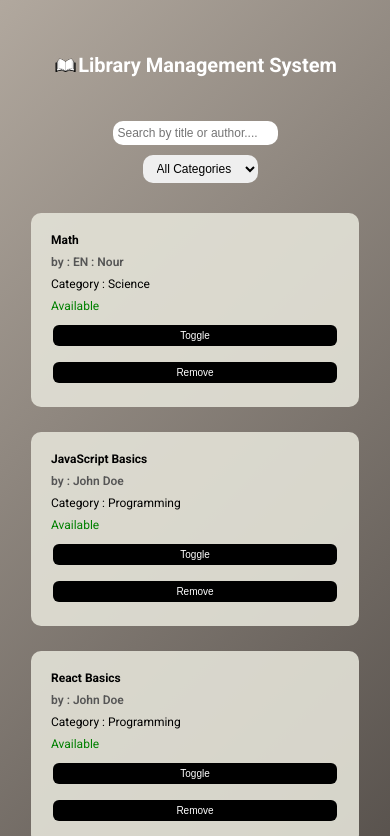
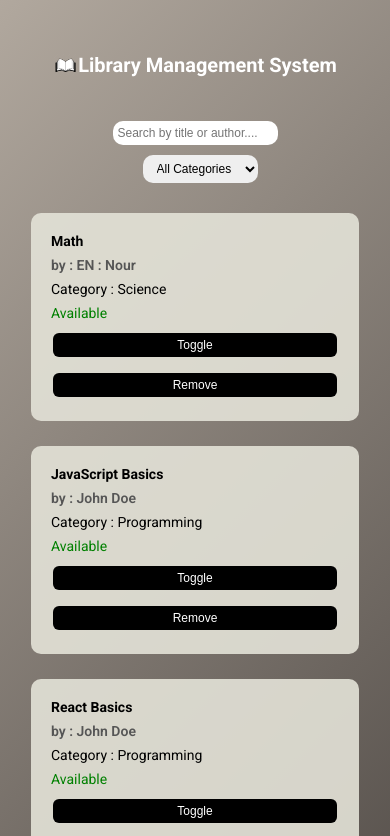
Before and after one commit to NourAlhoussein/Task_1_V9, a plain HTML site: page index.html in a window 390 px wide. Shown: the top 836 px of the page. Drawn offline with Linux system fonts and the light colour scheme; a web font is replaced by a local one.

Commit message:
third commit

```diff
--- a/style.css
+++ b/style.css
@@ -215,11 +215,12 @@ button:hover {
   }
   .book-card,
   .book-title,
-  .book-author {
-    font-size: 12px;
+  .book-author,
+  .book-category {
+    font-size: 14px;
   }
   .book-card button {
-    font-size: 10px;
+    font-size: 12px;
   }
   input {
     padding: 5px;
```
